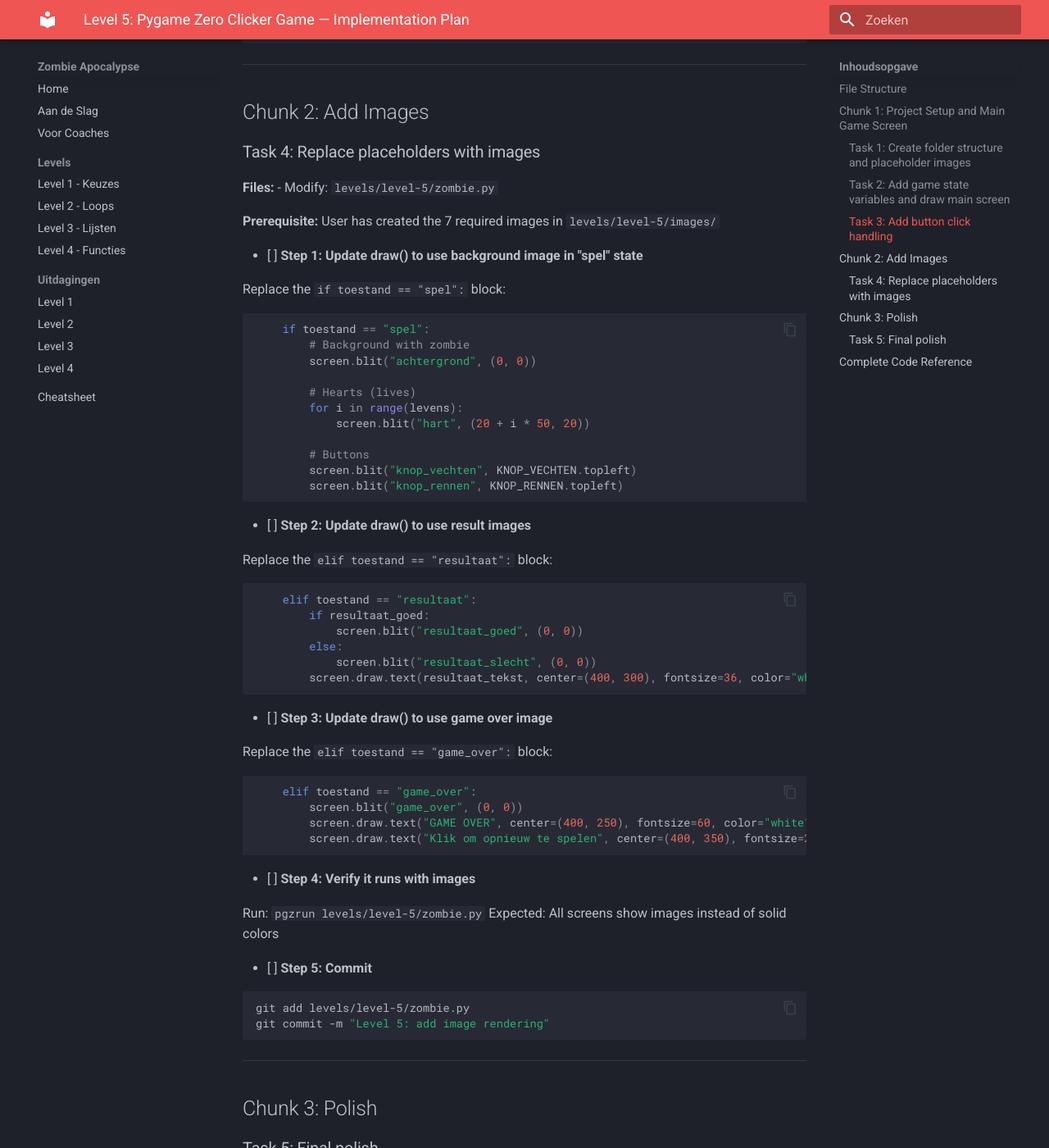
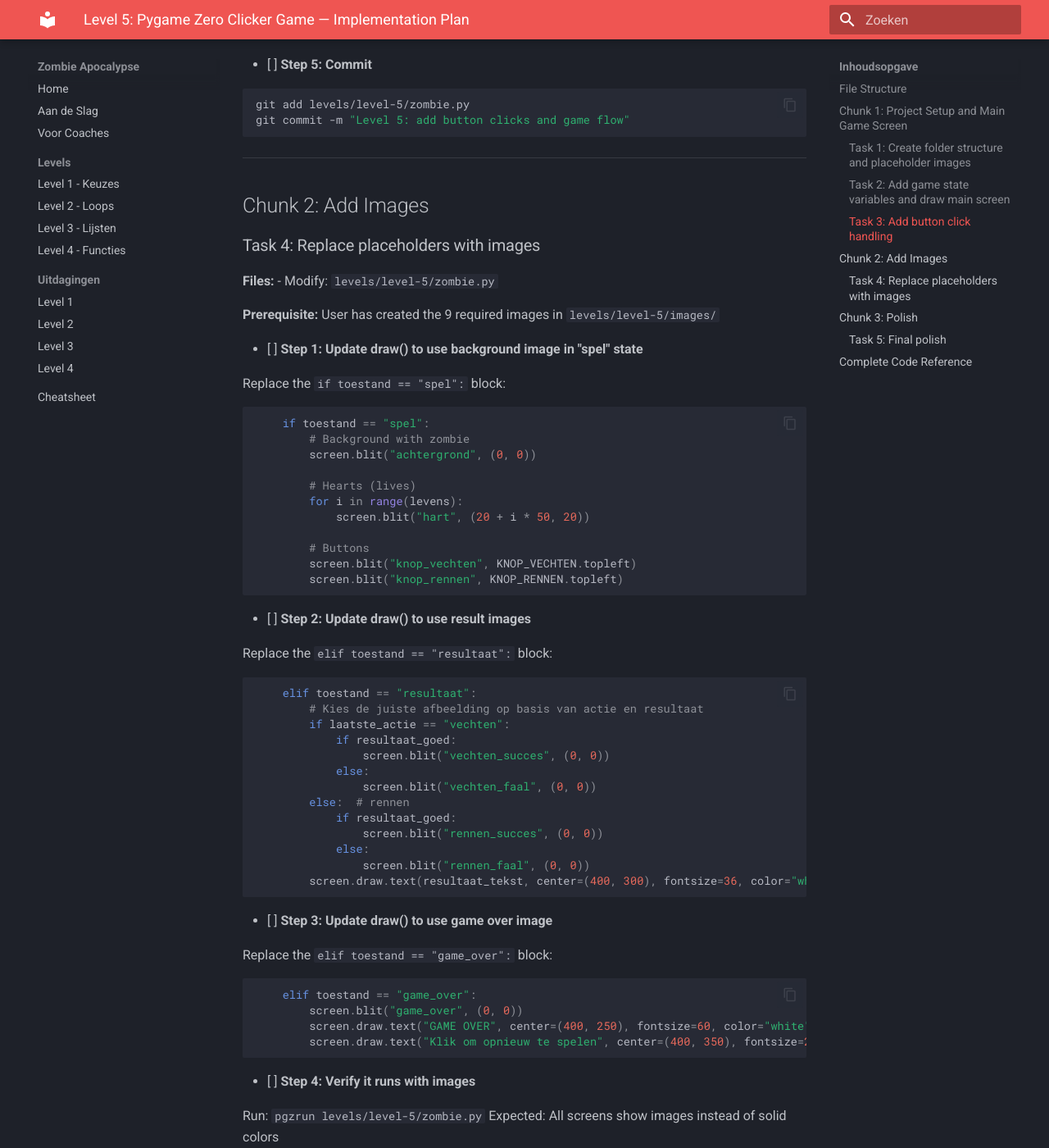
Before and after one commit to Laoujin/CoderDojo-Zombies, an MkDocs documentation site: the page built from docs/superpowers/plans/2026-03-17-level-5-pygame-zero.md, in a window 1280 px wide and 1400 px high, scrolled down 4711 px. Shown: the whole window at 82% size. Built offline with MkDocs 1.6.1 and Material for MkDocs 9.7.7, drawn with Linux system fonts in a browser that asks for light colours; some of the changed text lies outside the part shown.

Commit message:
Level 5: change to action-specific result images (4 instead of 2)

````diff
--- a/docs/superpowers/plans/2026-03-17-level-5-pygame-zero.md
+++ b/docs/superpowers/plans/2026-03-17-level-5-pygame-zero.md
@@ -22,8 +22,10 @@ levels/level-5/
     ├── knop_vechten.png
     ├── knop_rennen.png
     ├── hart.png
-    ├── resultaat_goed.png
-    ├── resultaat_slecht.png
+    ├── vechten_succes.png
+    ├── vechten_faal.png
+    ├── rennen_succes.png
+    ├── rennen_faal.png
     └── game_over.png
 ```
 
@@ -94,6 +96,7 @@ toestand = "spel"  # "spel", "resultaat", "game_over"
 levens = 3
 resultaat_tekst = ""
 resultaat_goed = False
+laatste_actie = ""  # "vechten" of "rennen"
 
 # Button positions (x, y, width, height)
 KNOP_VECHTEN = Rect(100, 480, 150, 80)
@@ -159,10 +162,11 @@ Add after the `draw()` function:
 
 ```python
 def on_mouse_down(pos):
-    global toestand, levens, resultaat_tekst, resultaat_goed
+    global toestand, levens, resultaat_tekst, resultaat_goed, laatste_actie
 
     if toestand == "spel":
         if KNOP_VECHTEN.collidepoint(pos):
+            laatste_actie = "vechten"
             # Fight: 50/50 chance
             if random.randint(1, 2) == 1:
                 resultaat_tekst = "Je verslaat de zombie!"
@@ -175,6 +179,7 @@ def on_mouse_down(pos):
             clock.schedule(ga_naar_volgende, 2.0)
 
         elif KNOP_RENNEN.collidepoint(pos):
+            laatste_actie = "rennen"
             # Run: 50/50 chance
             if random.randint(1, 2) == 1:
                 resultaat_tekst = "Je bent ontsnapt!"
@@ -204,11 +209,12 @@ def ga_naar_volgende():
 
 
 def reset_game():
-    global toestand, levens, resultaat_tekst, resultaat_goed
+    global toestand, levens, resultaat_tekst, resultaat_goed, laatste_actie
     toestand = "spel"
     levens = 3
     resultaat_tekst = ""
     resultaat_goed = False
+    laatste_actie = ""
 ```
 
 - [ ] **Step 3: Update draw() resultaat state to show result text**
@@ -248,7 +254,7 @@ git commit -m "Level 5: add button clicks and game flow"
 **Files:**
 - Modify: `levels/level-5/zombie.py`
 
-**Prerequisite:** User has created the 7 required images in `levels/level-5/images/`
+**Prerequisite:** User has created the 9 required images in `levels/level-5/images/`
 
 - [ ] **Step 1: Update draw() to use background image in "spel" state**
 
@@ -274,10 +280,17 @@ Replace the `elif toestand == "resultaat":` block:
 
 ```python
     elif toestand == "resultaat":
-        if resultaat_goed:
-            screen.blit("resultaat_goed", (0, 0))
-        else:
-            screen.blit("resultaat_slecht", (0, 0))
+        # Kies de juiste afbeelding op basis van actie en resultaat
+        if laatste_actie == "vechten":
+            if resultaat_goed:
+                screen.blit("vechten_succes", (0, 0))
+            else:
+                screen.blit("vechten_faal", (0, 0))
+        else:  # rennen
+            if resultaat_goed:
+                screen.blit("rennen_succes", (0, 0))
+            else:
+                screen.blit("rennen_faal", (0, 0))
         screen.draw.text(resultaat_tekst, center=(400, 300), fontsize=36, color="white")
 ```
 
@@ -333,10 +346,16 @@ Update the resultaat and game_over blocks to use the helper:
 
 ```python
     elif toestand == "resultaat":
-        if resultaat_goed:
-            screen.blit("resultaat_goed", (0, 0))
-        else:
-            screen.blit("resultaat_slecht", (0, 0))
+        if laatste_actie == "vechten":
+            if resultaat_goed:
+                screen.blit("vechten_succes", (0, 0))
+            else:
+                screen.blit("vechten_faal", (0, 0))
+        else:  # rennen
+            if resultaat_goed:
+                screen.blit("rennen_succes", (0, 0))
+            else:
+                screen.blit("rennen_faal", (0, 0))
         teken_tekst(resultaat_tekst, center=(400, 300), fontsize=36)
 
     elif toestand == "game_over":
@@ -378,6 +397,7 @@ toestand = "spel"  # "spel", "resultaat", "game_over"
 levens = 3
 resultaat_tekst = ""
 resultaat_goed = False
+laatste_actie = ""  # "vechten" of "rennen"
 
 # Button positions (x, y, width, height) - adjust to match your images
 KNOP_VECHTEN = Rect(100, 480, 150, 80)
@@ -405,10 +425,16 @@ def draw():
         screen.blit("knop_rennen", KNOP_RENNEN.topleft)
 
     elif toestand == "resultaat":
-        if resultaat_goed:
-            screen.blit("resultaat_goed", (0, 0))
-        else:
-            screen.blit("resultaat_slecht", (0, 0))
+        if laatste_actie == "vechten":
+            if resultaat_goed:
+                screen.blit("vechten_succes", (0, 0))
+            else:
+                screen.blit("vechten_faal", (0, 0))
+        else:  # rennen
+            if resultaat_goed:
+                screen.blit("rennen_succes", (0, 0))
+            else:
+                screen.blit("rennen_faal", (0, 0))
         teken_tekst(resultaat_tekst, center=(400, 300), fontsize=36)
 
     elif toestand == "game_over":
@@ -418,10 +444,11 @@ def draw():
 
 
 def on_mouse_down(pos):
-    global toestand, levens, resultaat_tekst, resultaat_goed
+    global toestand, levens, resultaat_tekst, resultaat_goed, laatste_actie
 
     if toestand == "spel":
         if KNOP_VECHTEN.collidepoint(pos):
+            laatste_actie = "vechten"
             if random.randint(1, 2) == 1:
                 resultaat_tekst = "Je verslaat de zombie!"
                 resultaat_goed = True
@@ -433,6 +460,7 @@ def on_mouse_down(pos):
             clock.schedule(ga_naar_volgende, 2.0)
 
         elif KNOP_RENNEN.collidepoint(pos):
+            laatste_actie = "rennen"
             if random.randint(1, 2) == 1:
                 resultaat_tekst = "Je bent ontsnapt!"
                 resultaat_goed = True
@@ -456,9 +484,10 @@ def ga_naar_volgende():
 
 
 def reset_game():
-    global toestand, levens, resultaat_tekst, resultaat_goed
+    global toestand, levens, resultaat_tekst, resultaat_goed, laatste_actie
     toestand = "spel"
     levens = 3
     resultaat_tekst = ""
     resultaat_goed = False
+    laatste_actie = ""
 ```
````
Also changed, not shown: docs/superpowers/specs/2026-03-17-level-5-pygame-zero-design.md (+4 -2 lines).
